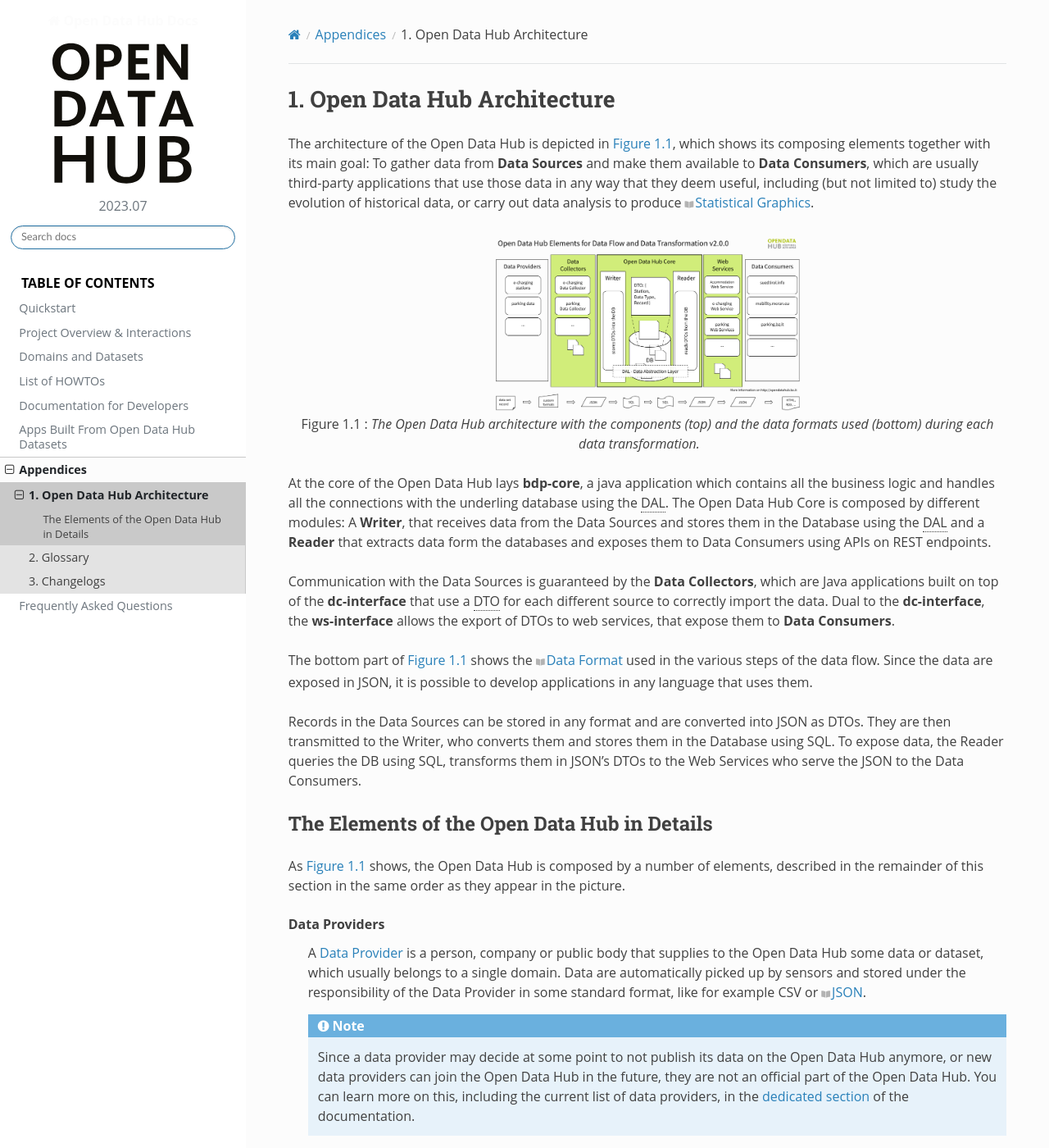
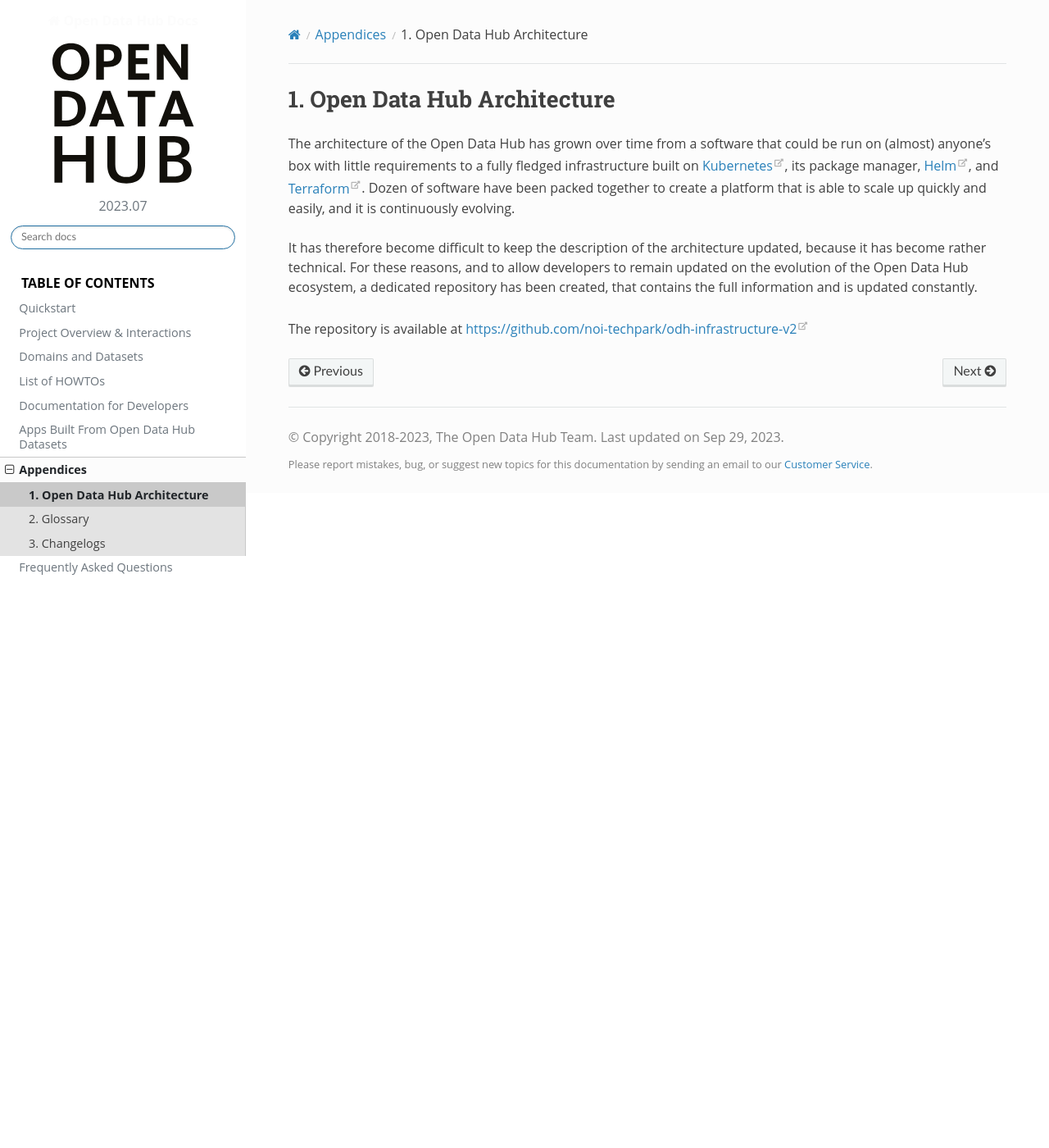
Before and after one commit to noi-techpark/odh-docs, a Sphinx documentation site: the page built from source/architecture.rst, in a window 1280 px wide and 1400 px high. Shown: the whole window at 82% size. Built offline with Sphinx 7.4.7 and the Read the Docs theme 2.0.0, drawn with Linux system fonts in a browser that asks for light colours; cross-references to code outside the pages are shown as plain code; some of the changed text lies outside the part shown.

Commit message:
Update architecture description

```diff
--- a/source/architecture.rst
+++ b/source/architecture.rst
@@ -4,162 +4,19 @@
 |ODH| Architecture
 ==================
 
-The architecture of the |odh| is depicted in :numref:`arch-odh`, which
-shows its composing elements together with its main goal: To gather
-data from :strong:`Data Sources` and make them available to
-:strong:`Data Consumers`, which are usually third-party applications
-that use those data in any way that they deem useful, including (but
-not limited to) study the evolution of historical data, or carry out
-data analysis to produce :term:`Statistical Graphics`.
+The architecture of the |odh| has grown over time from a software that
+could be run on (almost) anyone's box with little requirements to a
+fully fledged infrastructure built on `Kubernetes
+<https://kubernetes.io/docs/home/>`_, its package manager, `Helm
+<https://helm.sh/docs/>`_, and `Terraform
+<https://developer.hashicorp.com/terraform>`_. Dozen of software have
+been packed together to create a platform that is able to scale up
+quickly and easily, and it is continuously evolving.
 
-.. _arch-odh:
+It has therefore become difficult to keep the description of the
+architecture updated, because it has become rather technical.  For
+these reasons, and to allow developers to remain updated on the
+evolution of the |odh| ecosystem, a dedicated repository has been
+created, that contains the full information and is updated constantly.
 
-.. figure::  /images/odh-architecture.png
-   :scale: 40%
-   :align: center
-
-   The |odh| architecture with the components (top) and the data
-   formats used (bottom) during each data transformation.
-
-At the core of the |odh| lays :strong:`bdp-core`, a java application
-which contains all the business logic and handles all the connections
-with the underling database using the |dal|. The |odhc| is composed by
-different modules: A :program:`Writer`, that receives data from the
-Data Sources and stores them in the Database using the |dal| and a
-:program:`Reader` that extracts data form the databases and exposes
-them to Data Consumers using APIs on REST endpoints.
-
-Communication with the Data Sources is guaranteed by the :strong:`Data
-Collectors`, which are Java applications built on top of the
-:program:`dc-interface` that use a |dto| for each different source to
-correctly import the data. Dual to the :program:`dc-interface`, the
-:program:`ws-interface` allows the export of DTOs to web services,
-that expose them to :strong:`Data Consumers`.
-
-The bottom part of :numref:`arch-odh` shows the :term:`Data Format`
-used in the various steps of the data flow. Since the data are exposed
-in JSON, it is possible to develop applications in any language that
-uses them.
-
-Records in the Data Sources can be stored in any format and are
-converted into JSON as DTOs. They are then transmitted to the Writer,
-who converts them and stores them in the Database using SQL. To expose
-data, the Reader queries the DB using SQL, transforms them in JSON's
-DTOs to the Web Services who serve the JSON to the Data Consumers.
-
-
-The Elements of the |odh| in Details
-------------------------------------
-
-As :numref:`arch-odh` shows, the |odh| is composed by a number of
-elements, described in the remainder of this section in the same order
-as they appear in the picture.
-
-.. _data-provider-def:
-
-Data Providers
-   A :ref:`Data Provider <data-providers>` is a person, company or
-   public body that supplies to the |odh| some data or dataset, which
-   usually belongs to a single domain. Data are automatically picked
-   up by sensors and stored under the responsibility of the Data
-   Provider in some standard format, like for example CSV or
-   :term:`JSON`.
-
-   .. note:: Since a data provider may decide at some point to not
-      publish its data on the |odh| anymore, or new data providers can
-      join the |odh| in the future, they are not an official part of
-      the |odh|. You can learn more on this, including the current
-      list of data providers, in the :ref:`dedicated section
-      <data-providers>` of the documentation.
-
-.. _dataset-def:
-
-Dataset
-   A dataset is a collection of records that typically originate from
-   one Data Provider, although, within the |odh|\, a dataset can be
-   built from data gathered from multiple Data Providers. The
-   underlying data format of a dataset :strong:`never` changes.
-
-.. _data-collector-def:
-
-Data Collector
-   Data collectors form a library of Java classes used to transform
-   data gathered from Data Providers into a format that can be
-   understood, used, and stored by the |odhc|\. As a rule of thumb,
-   one Data Collector is used for one Dataset and uses |dto|\s to
-   transfer them to the |odhc|\. They are usually created by extending
-   the :program:`dc-interface` in the bpd-core repository.
-
-.. _dto-def:
-
-DTO
-   The Data Transfer Object are used to translate the data format used
-   by the Data Providers, to a format that the Writer can understand
-   and use to transfer the data in the Big Data infrastructure. The
-   same DTO is later used by the Reader (see below) to present
-   data. DTOs are written in :strong:`JSON`, and are composed of three
-   `Entities`: :strong:`Station`, :strong:`Data Type`, and
-   :strong:`Record`.
-
-.. _writer-def:
-
-Writer
-   With the Writer, we enter in the |odhc|\. The Writer's purpose is
-   to receive DTOs from the Data Collectors and store them into the DB
-   and therefore implements all methods needed to read the DTO's
-   :term:`JSON` format and to write to the database using SQL.
-
-.. _bdp-def:
-
-ODH Core
-   The |odhc| lays at the very core of the |odh|\. Its main task is to
-   keep the database updated, to be able to always serve up-to-date
-   data. To do so, it relies on the Writer, to gather new or updated
-   data from the data collectors and keeps a history of all data he
-   ever received. It also relies on the Reader to expose data to the
-   data consumers. Internal communication uses only SQL commands.
-
-.. _dal-def:
-
-DAL
-   The Data Abstraction Layer is used by both the Writer and the
-   Reader to access the Database and exchange DTOs and relies on Java
-   Hibernate. It contains classes that map the content of a DTO to
-   corresponding database tables.
-
-.. _database-def:
-
-
-Database (DB)
-   The database represents the persistence layer and contains all the
-   data sent by the Writer. Its configuration requires that two users
-   be defined, one with full permissions granted -used by the writer,
-   and one with read-only permissions, used by the Reader.
-
-.. _reader-def:
-
-Reader
-   The reader is the last component of the Core. It uses the DAL to
-   retrieve DTOs from the DB and to transmit them to the web services.
-
-.. _ws-def:
-
-Web Services
-   The Web Services, which extend the :program:`ws-interface` in the
-   |odhc| repository, receive data from the Reader and make them
-   available to Data Consumers by exposing APIs and REST
-   endpoints. They transform the DTO they get into JSON.
-
-.. _data-consumer-def:
-
-Data Consumers
-   Data consumers are applications that use the JSON produced by web
-   services and manipulates them to produce a useful output for the
-   final user. As mentioned in the section :ref:`project-overview`,
-   `application` is intended in a broad sense: it can be a web site, a
-   software application for any devices, a communication channel, or
-   any means to use the data.
-
-Also part of the architecture, but not pictured in the diagram, is the
-:file:`persistence.xml` file, which contains the credentials and
-postgres configuration used by both the Reader and Writer.
+The repository is available at https://github.com/noi-techpark/odh-infrastructure-v2
```
